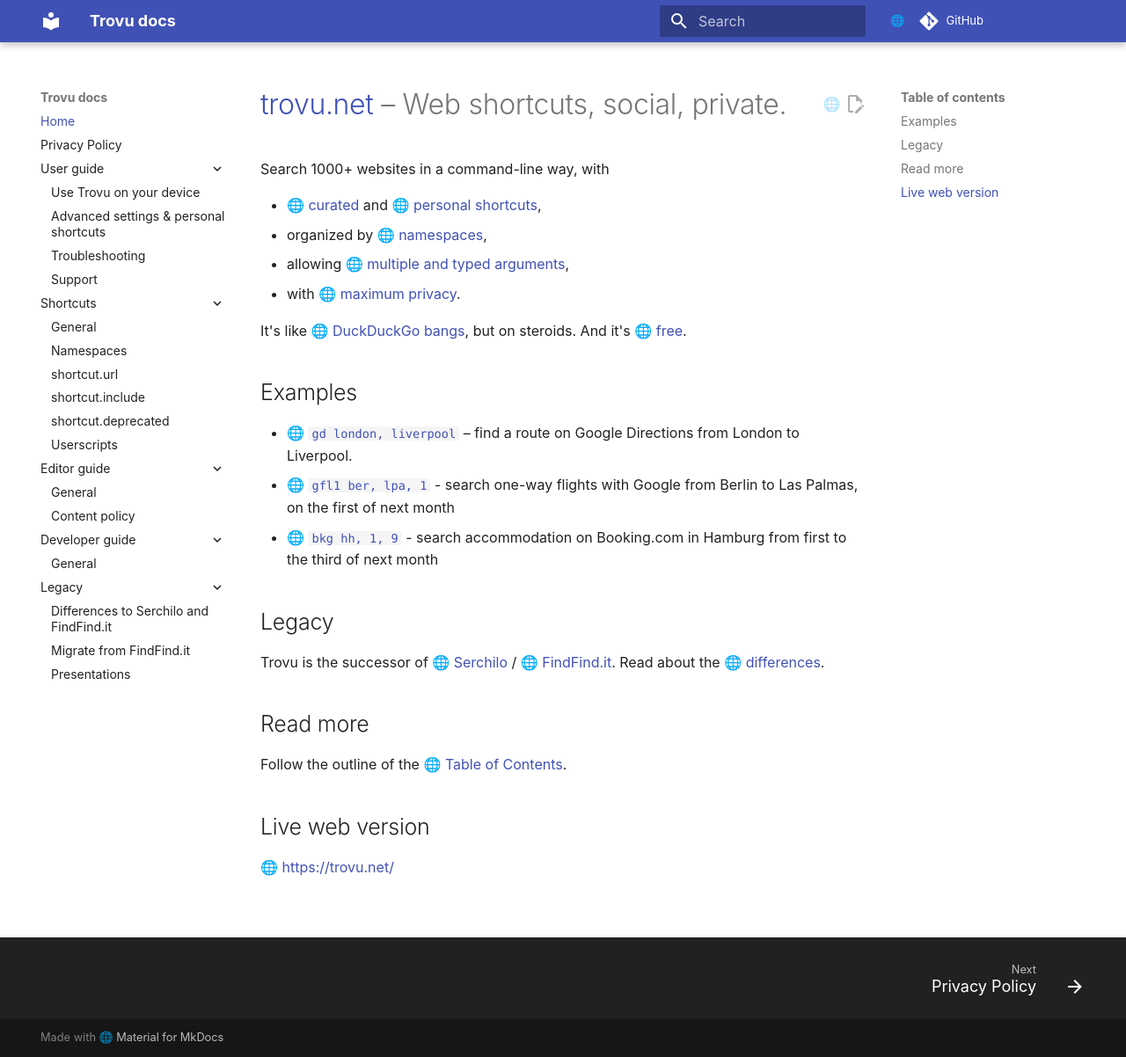
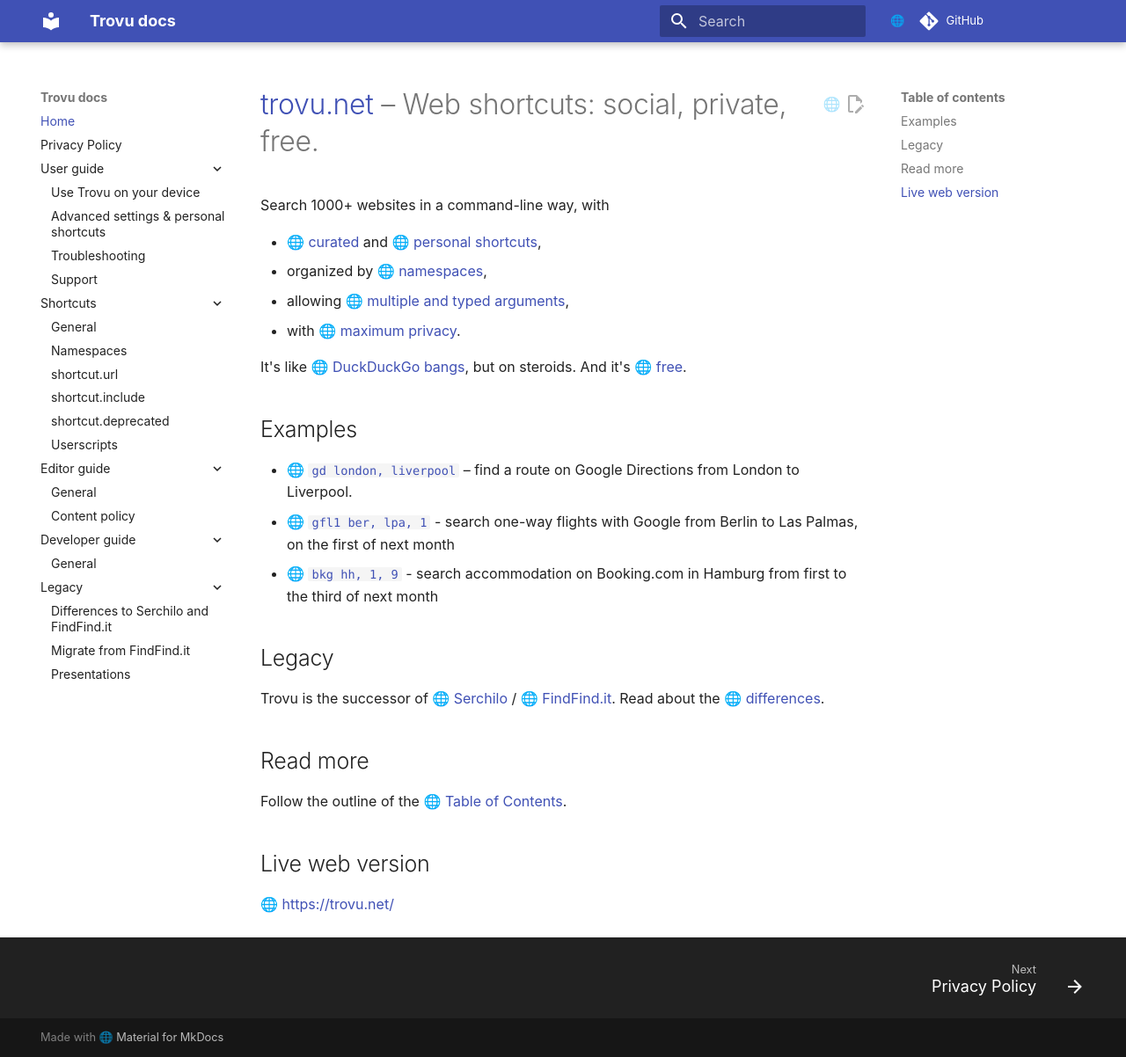
Before and after one commit to trovu/trovu, an MkDocs documentation site: the page built from docs/index.md, in a window 1280 px wide and 1202 px high. Shown: the whole window at 88% size. Built offline with MkDocs 1.6.1 and Material for MkDocs 9.7.7, drawn with Linux system fonts in a browser that asks for light colours; comment, search, counter and statistics services are not loaded.

Commit message:
Edit title.

```diff
--- a/docs/index.md
+++ b/docs/index.md
@@ -1,4 +1,4 @@
-# [trovu.net](https://trovu.net/) – Web shortcuts, social, private.
+# [trovu.net](https://trovu.net/) – Web shortcuts: social, private, free.
 
 Search 1000+ websites in a command-line way, with
 
```
